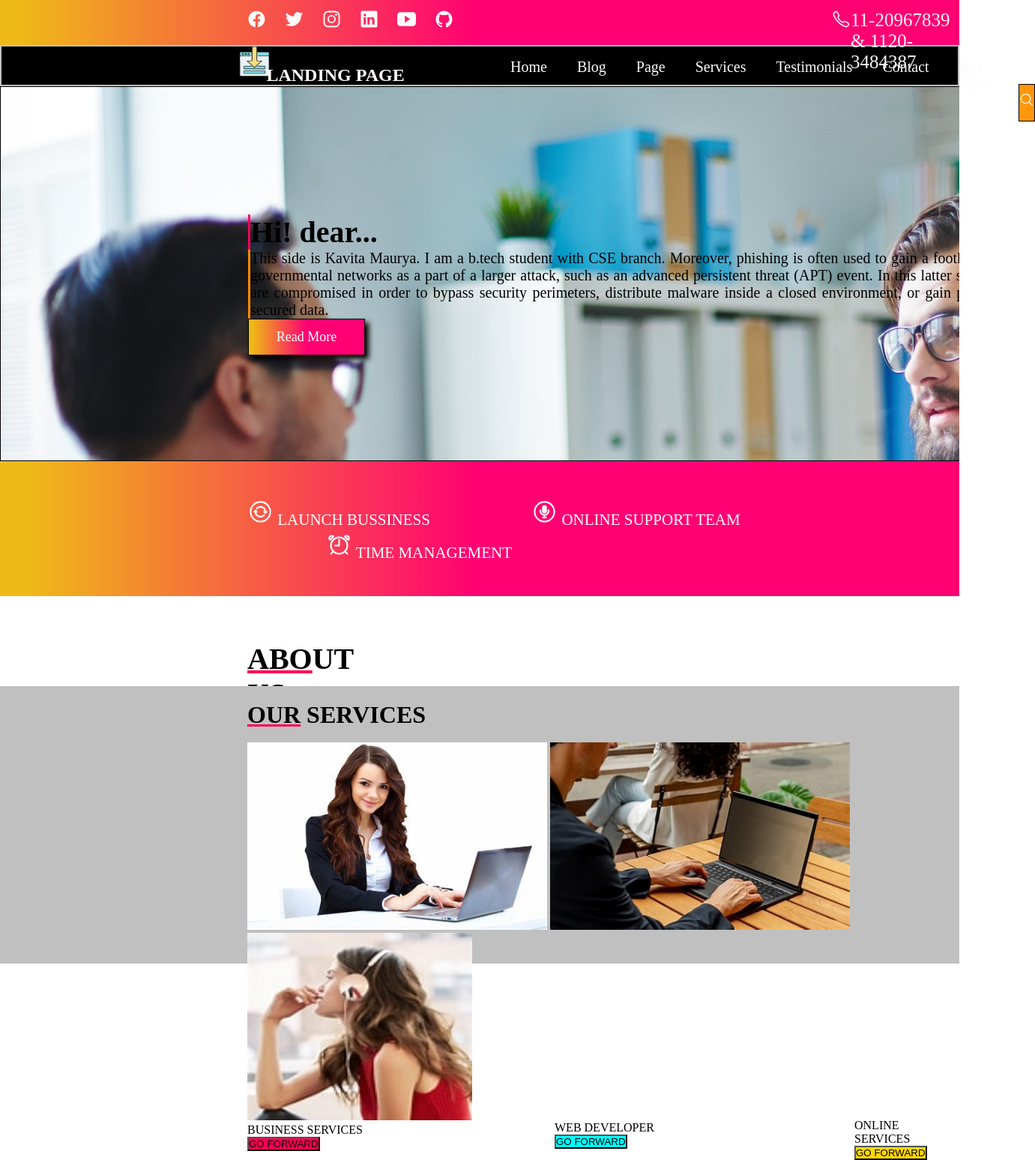
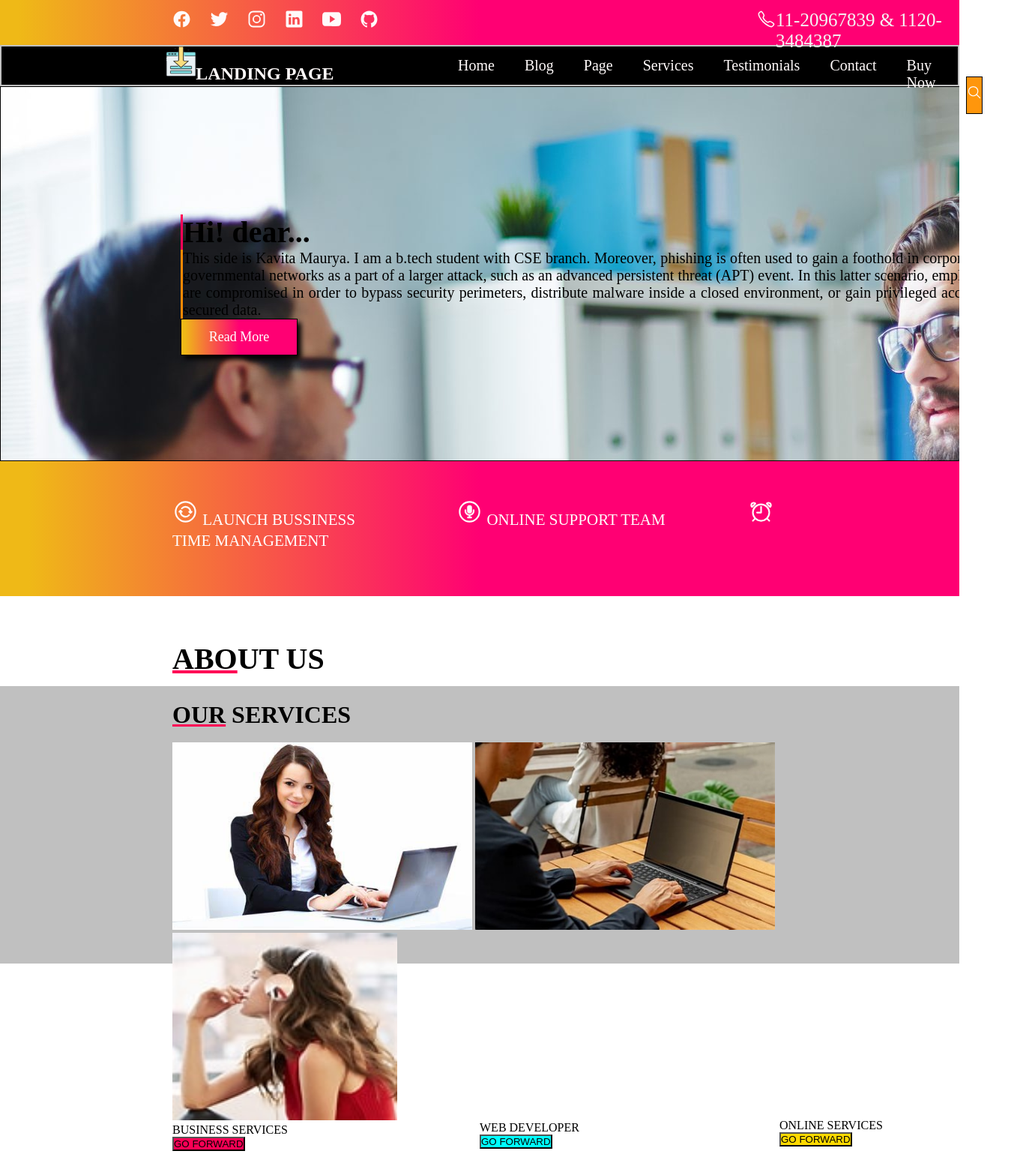
Before and after one commit to mauryakavita/codeshoft.task-1, a plain HTML site: page index.html in a window 1280 px wide. Shown: the whole page at 75% size, 1381 px wide, since content can reach past the window. Drawn offline with nearby package versions, Linux system fonts and the light colour scheme.

Commit message:
Update style.css

```diff
--- a/style.css
+++ b/style.css
@@ -1,3 +1,4 @@
+
 
 *{
     margin: 0;
@@ -19,7 +20,7 @@
     margin: 0 auto;
 }
 .top-bar{
-    padding-left: 330px;
+    padding-left: 230px;
     padding-top: 1%;
     font-size :25px;
    display: flex;
@@ -44,7 +45,7 @@ a{
     background-color: black;
     height: 55px;
     color: black;
-    padding-left :315px;
+    padding-left :217px;
 }
 
 .logo-text{
@@ -60,7 +61,7 @@ h2{
 }
 
 .nav-items{
-    margin-left: 300px;
+    margin-left: 328px;
     display: flex;
     gap: 2.5rem;
     padding: 4em;
@@ -108,13 +109,15 @@ h2{
  .content {
     align-items: center;
     text-align: justify;
-    padding-left: 310px;
+    padding-left: 220px;
    padding-top: 150px;
-    padding-right: 240px;
+    padding-right: 350px;
     font-size: 20px;
-
+   justify-content: center;
+   align-items: center;
 
  }
+
 
  @media( max-width:700px ){
    .top-bar{
@@ -169,18 +172,8 @@ padding-left: 15px;
 }
 h2{
    font-size: 15px;
+}
 
- }
- #search-outline{
-    margin-top: -20%;
-    background-color: rgb(255, 150, 12);
-    height: 55px;
-    width: 30px;
-    display: flex;
-    padding-top: 10px;
-    border: 1px solid silver;
-
- }
 
 .box{
    margin-left: 0%;
@@ -199,7 +192,15 @@ padding-left: 15px;
   font-size: 12px;
 
 }
+#search-outline{
+   display: block;
+   padding-top: 200px;
+   background-color: rgb(255, 150, 12);
+   height: 55px;
+   width: 20px;
+   border: 1px solid silver;
 
+}
 .next-box{
   height: 180px;
   background-image: linear-gradient(to right,rgb(239, 185, 23) 3%,rgb(255, 0, 115) 50%);
@@ -281,18 +282,11 @@ padding-left: -100px;
  height: 900px;
  background-color: silver;
  padding: 20px;
-  padding-left: 5px;
-}
+ padding-left: 5px
+
+}}
 
 
-
-
-
-
-
-
-
-}
 
 
 .btn-pink{
@@ -340,7 +334,7 @@ z-index: 1;
     background-image: linear-gradient(to right,rgb(239, 185, 23) 3%,rgb(255, 0, 115) 50%);
     width: 100%;
     padding-top: 50px;
-    padding-left: 330px;
+    padding-left: 230px;
     font-size: 20px;
     color: white;
     padding-right: 210px;
@@ -382,7 +376,7 @@ z-index: 1;
    height: 700px;
    width: 100%;
    background-color: white;
-   padding-left: 330px;
+   padding-left: 230px;
    color: black;
    font-size: 20px;
    padding-right: 800px;
@@ -401,7 +395,7 @@ z-index: 1;
    height: 370px;
    background-color: silver;
    padding: 20px;
-   padding-left: 330px;
+   padding-left: 230px;
 }
 #text{
    text-decoration: underline;
```
Lines whose indentation alone changed are shown as unchanged.
